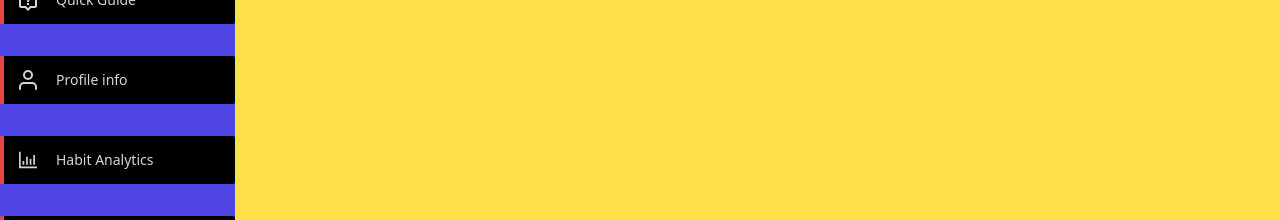
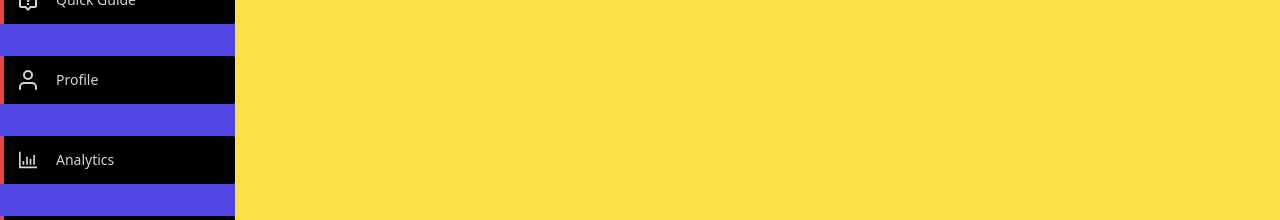
Before and after one commit to Oms-343/Constant, a React (Create React App) app: page /home in a window 1280 px wide. Shown: the part 126-346 px from the top of the page. Built offline with nearby package versions, Linux system fonts and the light colour scheme.

Commit message:
fixing the buggy opening of sidebar lists

```diff
--- a/src/componentss/Sidebar.js
+++ b/src/componentss/Sidebar.js
@@ -13,8 +13,8 @@ const Sidebar = () => {
   const [open, setOpen] = useState(true);
   const Menus = [
     { title: "Quick Guide", src: <MdOutlineLiveHelp /> },
-    { title: "Profile info", src: <FiUser /> },
-    { title: "Habit Analytics", src: <AiOutlineBarChart /> },
+    { title: "Profile ", src: <FiUser /> },
+    { title: " Analytics", src: <AiOutlineBarChart /> },
     { title: "Settings", src: <MdSettingsSuggest /> },
   ];
 
@@ -61,10 +61,12 @@ const Sidebar = () => {
                   open ? "rounded-sm" : "rounded-md justify-center "
                 }  bg-black      p-3 cursor-pointer hover:bg-white text-gray-300 text-sm items-center  gap-x-4 mb-8 mt-3  border-l-4 border-red-500`}
               >
-                <span className=" flex   text-2xl">{Menu.src}</span>
+                <span className="    text-2xl">{Menu.src}</span>
 
                 <span
-                  className={`${!open && "hidden"} origin-left  duration-300`}
+                  className={`${
+                    !open && "hidden"
+                  } whitespace-nowrap  duration-300`}
                 >
                   {Menu.title}
                 </span>
```
